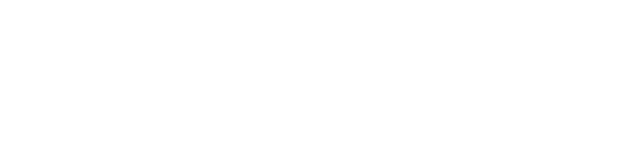
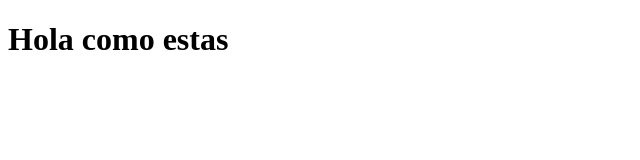
Before and after one commit to ernet14/curso, a plain HTML site: page index.html in a window 1280 px wide. Shown: the whole page, without its empty margins (0-640 px from the left). Drawn offline with Linux system fonts and the light colour scheme.

Commit message:
Agregando Estructura basica de HTML

```diff
--- a/index.html
+++ b/index.html
@@ -2,9 +2,10 @@
 <html>
 <head>
 <meta charset="utf-8">
-<title>Documento sin título</title>
+<title>Git</title>
 </head>
 
 <body>
+	<h1>Hola como estas</h1>
 </body>
 </html>
```
